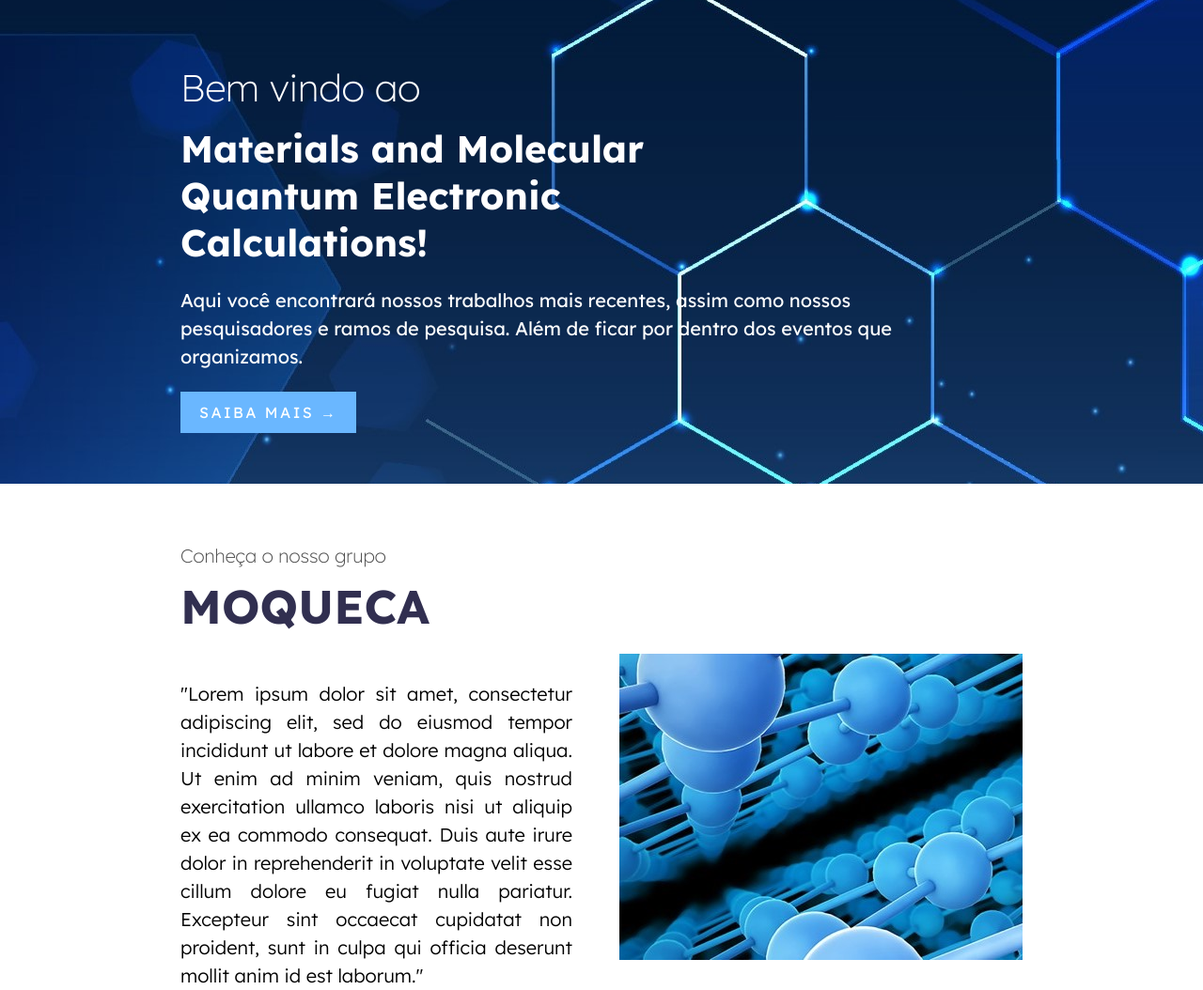
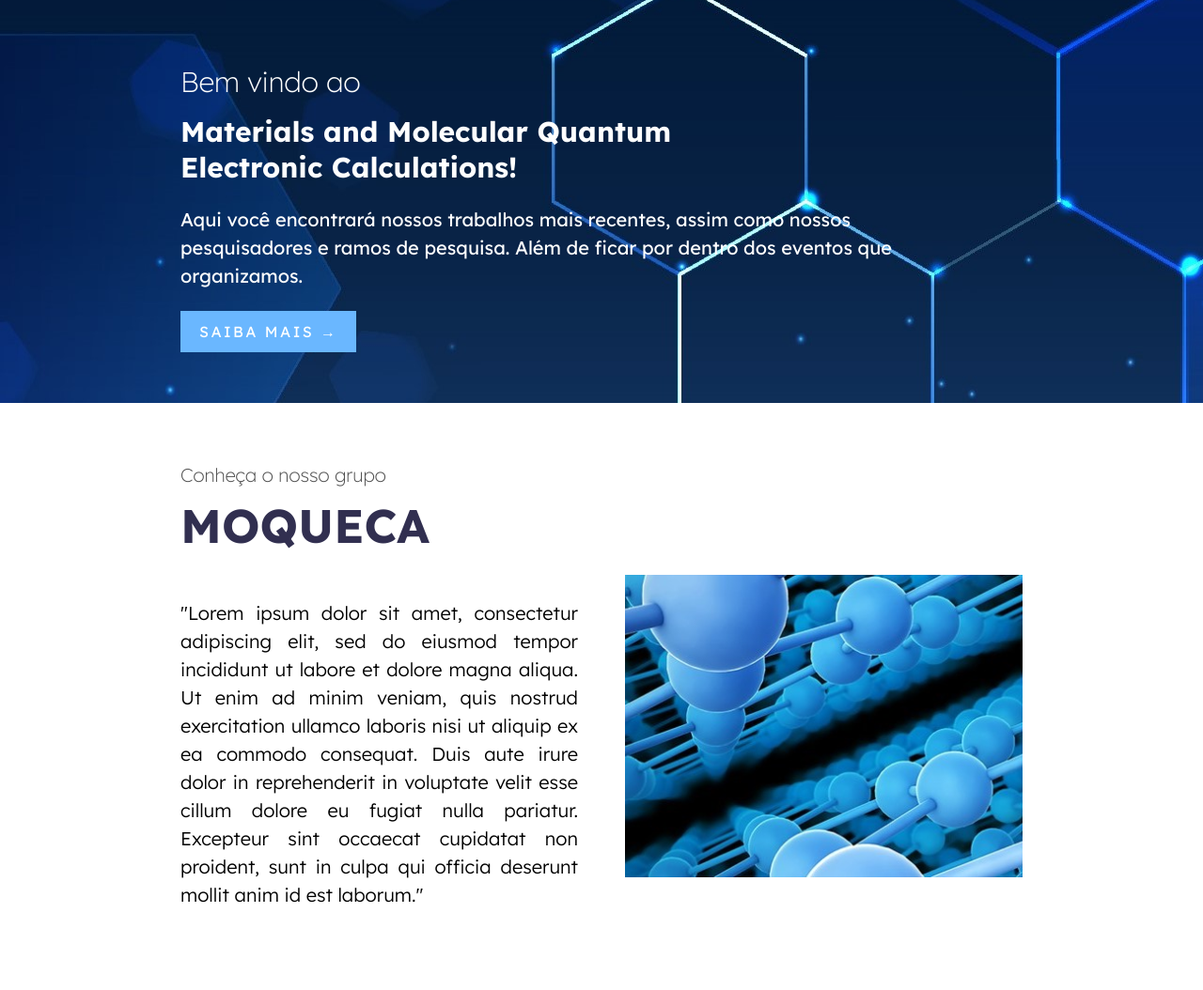
Before and after one commit to luana8mai/lab_moqueca, a plain HTML site: page index.html in a window 1280 px wide. Shown: the part 120-1174 px from the top of the page at 94% size. After the commit the page ends 1088 px from the top, so only its background shows below. Drawn offline with nearby package versions, Linux system fonts and the light colour scheme.

Commit message:
atualização21610

```diff
--- a/respstyle.css
+++ b/respstyle.css
@@ -65,7 +65,7 @@
     margin-left: 2%;
 }
 .a_intro{
-    font-size: 40px;
+    font-size: 30px;
     color: #fff;
     font-family: 'Lexend Deca', sans-serif;
     font-weight: 200;
@@ -73,17 +73,14 @@
 .h1_intro{
     color: #ffffff;
     margin-top: 15px;
-    width: 30%;
     font-family: 'Lexend Deca',  sans-serif;
-    font-size: 20px;
+    font-size: 15px;
     width: 500px;
 }
 .p_intro{
     margin-top: 5%;
     color: #ffffff;
-    width: 30%;
     font-size: 20px;
-    width: 600px;
     line-height: 30px;
 }
 
@@ -132,9 +129,11 @@
     font-weight: 300;
 }
 .image_aboutus{
-    margin-top: 10%;
+    padding-top: 10%;
     height: auto;
     justify-content: center;
     text-align: center;
-
 }
+.image_aboutus img{
+    width: 100%;
+}
```
